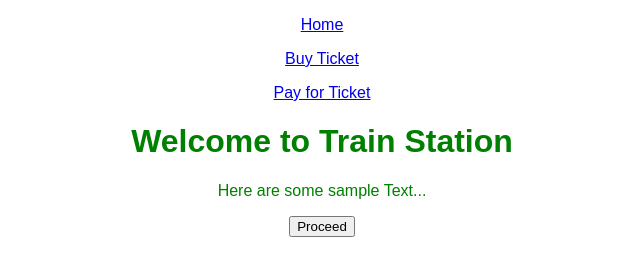
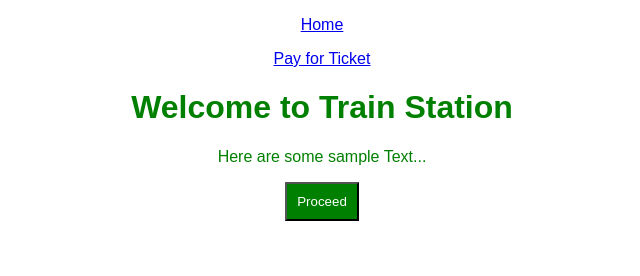
Before and after one commit to ThePelumiSamuel/ticketapp, a plain HTML site: page index.html in a window 1280 px wide. Shown: the whole page, without its empty margins (318-958 px from the left). Drawn offline with Linux system fonts and the light colour scheme.

Commit message:
customized button

```diff
--- a/index.html
+++ b/index.html
@@ -11,11 +11,16 @@
             text-align: center;
             color: green;
         }
+        button{
+            background-color: green;
+            color: white;
+            padding: 10px;
+        }
     </style>
 </head>
 <body>
     <p><a href="index.html">Home</a></p>
-    <p><a href="buy.html">Buy Ticket</a></p>
+
     <p><a href="pay.html">Pay for Ticket</a></p>
 
     <h1>Welcome to Train Station</h1>
```
Also changed, not shown: pay.html (+6 -1 lines).
